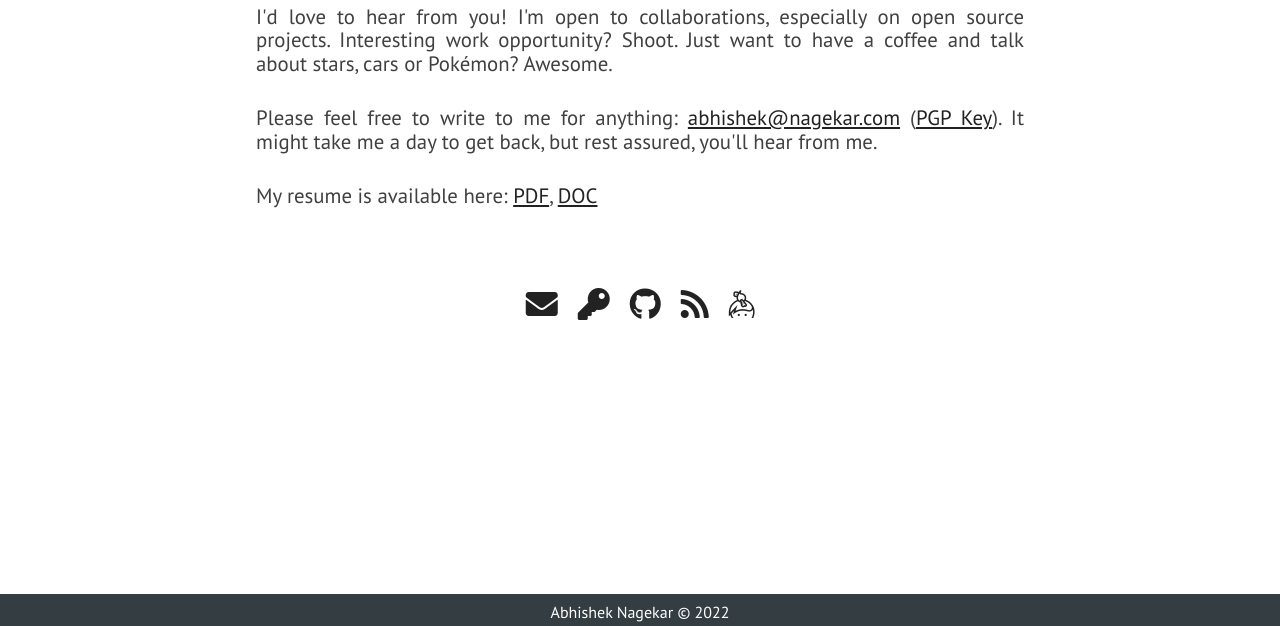
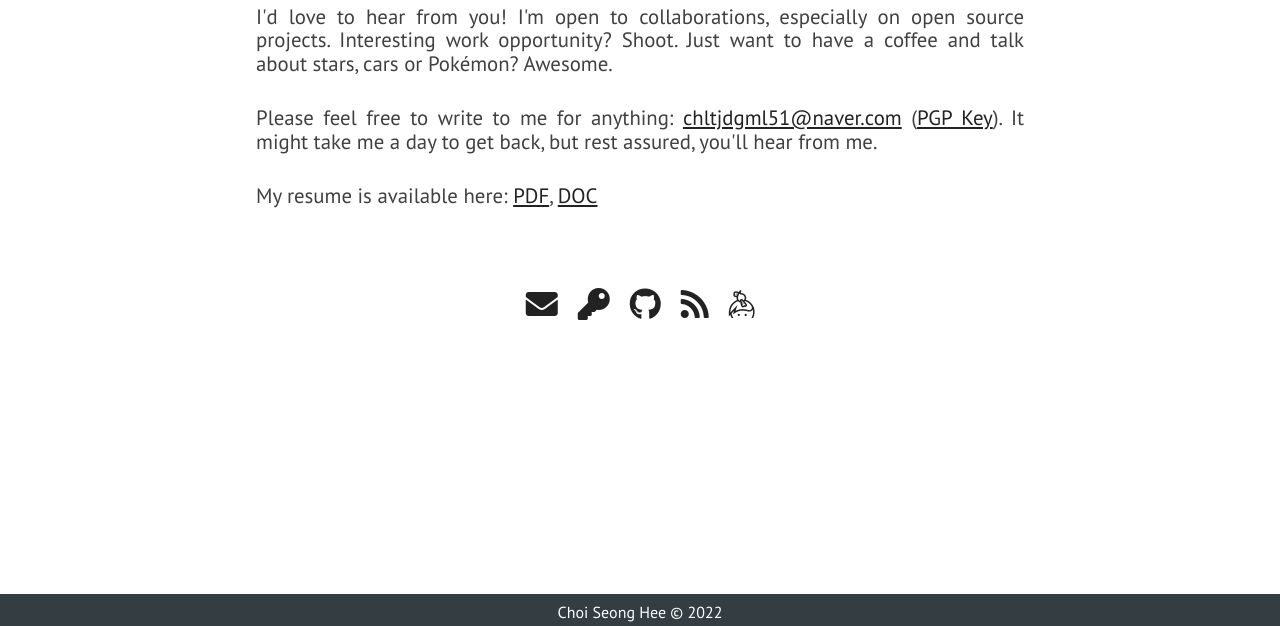
Before and after one commit to twiceChoi/twiceChoi.github.io, a Jekyll site: the page built from index.html, in a window 1280 px wide and 900 px high, scrolled down 5081 px. Shown: the part 271-897 px from the top of the window. Built offline with Jekyll 4.4.1, drawn with Linux system fonts in a browser that asks for light colours; nearby versions of some CDN libraries; some of the changed text lies outside the part shown.

```diff
--- a/_config.yml
+++ b/_config.yml
@@ -1,5 +1,5 @@
-title: Abhishek Nagekar
-description: Web & Security Engineer
+title: Choi Seong Hee
+description: Game Client Programmer
 site_title: '@abhn - Abhishek Nagekar'
 
 # Build settings
@@ -9,7 +9,7 @@
 # Personalization
 github_username: abhn
 blog_url: https://www.nagekar.com
-email: abhishek@nagekar.com
+email: chltjdgml51@naver.com
 keybase_username: abhn
 twitter_username: abhn_
 reddit_username: abhn
```
